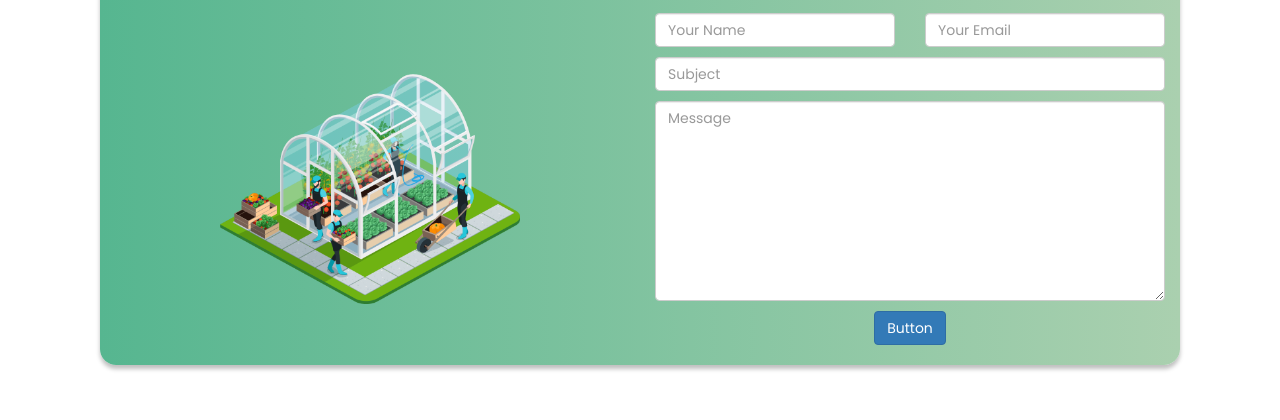
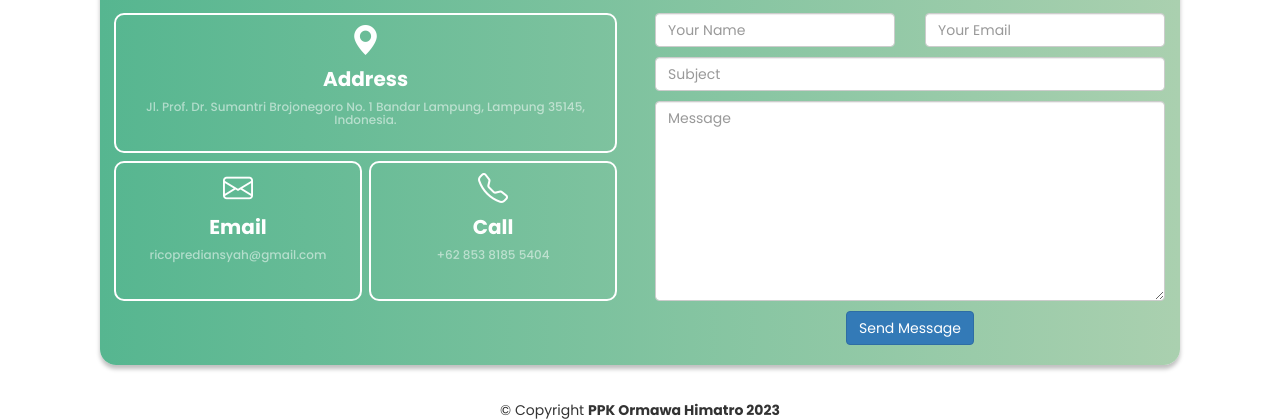
Before and after one commit to ricoprediansyah/Smart-Greenhouse-Web, a website: page about.html in a window 1280 px wide. Shown: the part 516-936 px from the top of the page. Before the commit the page ends 896 px from the top, so only its background shows below. Drawn offline with nearby package versions, Linux system fonts and the light colour scheme.

Commit message:
update contact us

```diff
--- a/about.html
+++ b/about.html
@@ -49,7 +49,7 @@
 
             <ul class="nav justify-content-end navbar-nav collapse navbar-collapse" id="navbarTogglerDemo03">
               <li id="nav-option" class="nav-item">
-                <a class="nav-link" href="index.html">Dasboard</a>
+                <a class="nav-link" href="home.html">Dasboard</a>
               </li>
               <li class="nav-item">
                 <a class="nav-link active" aria-current="page" href="#AboutUs">About Us</a>
@@ -116,10 +116,35 @@
                     Contact Us
                   </strong>
                 </h1>
-                <div class="row align-items-center">
-                  <div class="col-md-6">
-                    <div class="text-center">
-                      <img src="img/vektor 1.png" alt="right" width="300" height="230">
+                <div class="row">
+                  <div style="margin-bottom: 15px;" class="col-md-6">
+                    <div class="container-fluid">
+                      <div class="row">
+                        <div id="info" class="col-md text-center">
+                          <div class="d-inline-block">
+                            <h6><i class="bi bi-geo-alt-fill bi-3"></i></h6>
+                            <h4><strong>Address</strong></h4>
+                            <h5>Jl. Prof. Dr. Sumantri Brojonegoro No. 1 Bandar Lampung, Lampung 35145, Indonesia.</h5>
+                          </div>
+                        </div>
+                      </div>
+                      <div class="row">
+                        <div id="info" class="col-md text-center">
+                          <div class="d-inline-block">
+                            <h6><i class="bi bi-envelope bi-3"></i></h6>
+                            <h4><strong>Email</strong></h4>
+                            <h5>ricoprediansyah@gmail.com</h5>
+                          </div>
+                        </div>
+                        <div id="info" class="col-md text-center">
+                          <div class="d-inline-block">
+                            <h6><i class="bi bi-telephone bi-3"></i></h6>
+                            <h4><strong>Call</strong></h4>
+                            <h5>+62 853 8185 5404</h5>
+                          </div>
+                        </div>
+                        <div style="padding-bottom: 5px;"></div>
+                      </div>
                     </div>
                   </div>
                   <div class="col-md-6">
@@ -132,7 +157,6 @@
                               placeholder="Your Name" autocomplete="off">
                             </div>
                           </div>
-
                           <div class="col-md-6">
                             <div class="mb-3">
                               <input type="email" class="form-control" id="exampleFormControlInput1"
@@ -140,7 +164,6 @@
                             </div>
                           </div>
                         </div>
-
                         <div class="row">
                           <div class="col-md-12">
                             <div class="mb-3">
@@ -149,31 +172,25 @@
                             </div>
                           </div>
                         </div>
-
                         <div class="mb-3">
                           <textarea style="height: 200px;" class="form-control" id="exampleFormControlTextarea1"
                           rows="3" placeholder="Message"></textarea>
                         </div>
                       </div>
                       <div class="text-center">
-                        <button style="margin-bottom: 20px;" class="btn btn-primary" type="button">Button</button>
+                        <button style="margin-bottom: 20px;" class="btn btn-primary" type="button"> <a href="mailto:ricoprediansyah@gmail.com" style="color: white;">Send Message</a></button>
                       </div>
-                      <div>
-
-                      </div>
-                    </form>
-
+                    </div>
                   </div>
-
-
-
                 </div>
-
               </div>
             </div>
           </div>
         </div>
       </div>
+    </section>
+    <section class="footer-buttom">
+      © Copyright <strong>PPK Ormawa Himatro 2023</strong>
     </section>
   </div>
 </div>
--- a/css/about.css
+++ b/css/about.css
@@ -30,6 +30,29 @@
   h3{
     color: white;
     font-size: 17px;
+  }
+  h4{
+    font-size: 20px;
+    color: white;
+  }
+
+  h5{
+    color: rgba(255, 255, 255, 0.521);
+    font-size: 12px;
+  }
+  h6{
+    font-size: 30px;
+    color: white;
+  }
+
+  #info{
+    border: 2px solid white;
+    height: 140px;
+    border-radius: 10px;
+    margin: 8px;
+    margin-left: -1px;
+    margin-top: 0;
+    justify-content: center;
   }
 
 
@@ -103,3 +126,9 @@
       margin-top: 10px;
   }
 }
+
+.footer-buttom{
+  margin-top: 20px;
+  text-align: center;
+
+}
--- a/css/home.css
+++ b/css/home.css
@@ -113,6 +113,7 @@ h3{
     box-shadow: 0px 4px 4px 0px rgba(0, 0, 0, 0.25);
 }
 
+/* semua kotak-kotak data disini */
 .well-2 {
     padding: 15px;
     border-radius: 6px;
@@ -266,3 +267,7 @@ h3{
       text-align: center;
   }
 }
+.footer-buttom{
+  text-align: center;
+
+}
```
Also changed, not shown: home.html (renamed from index.html, +6 -1 lines).
